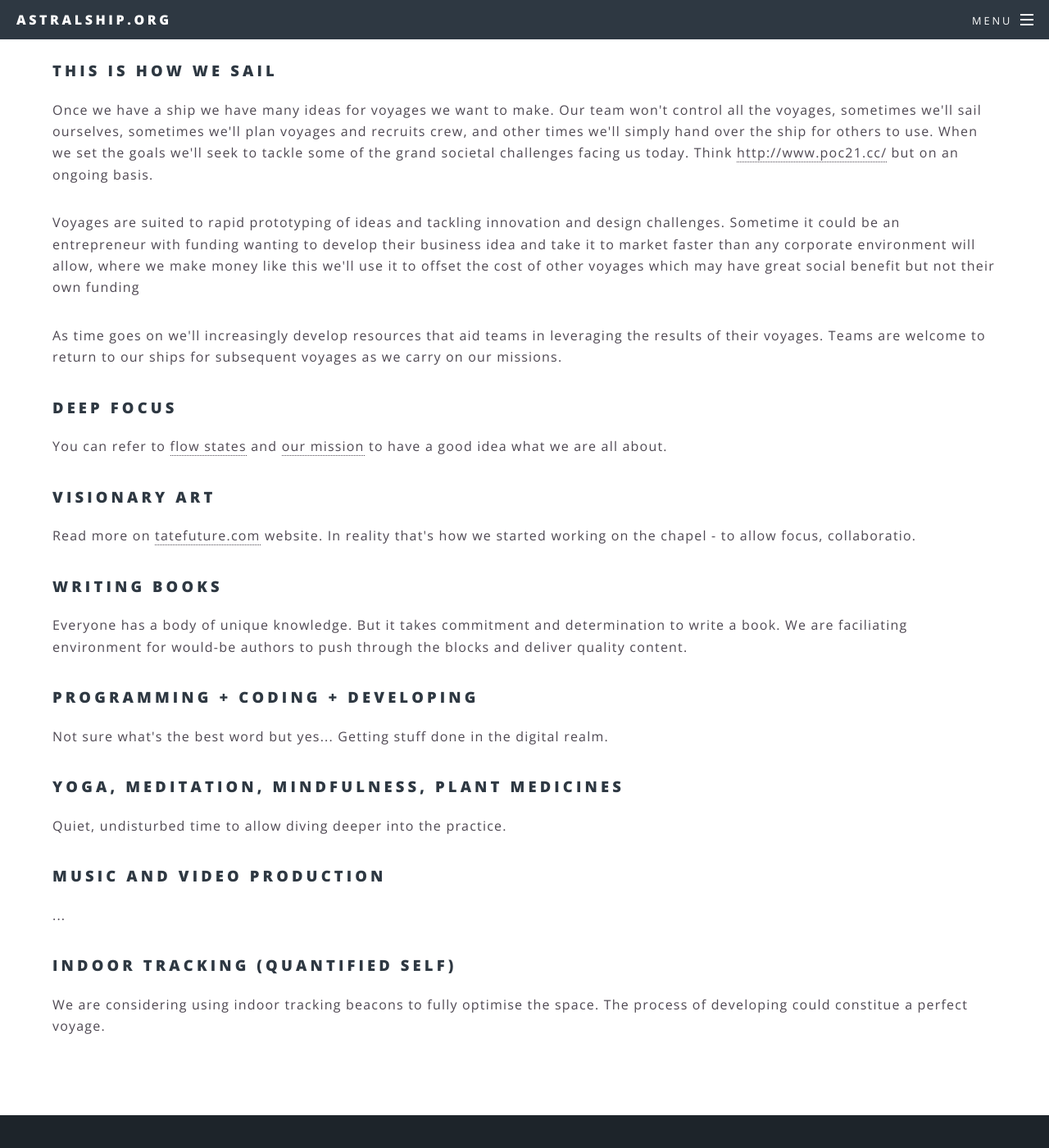
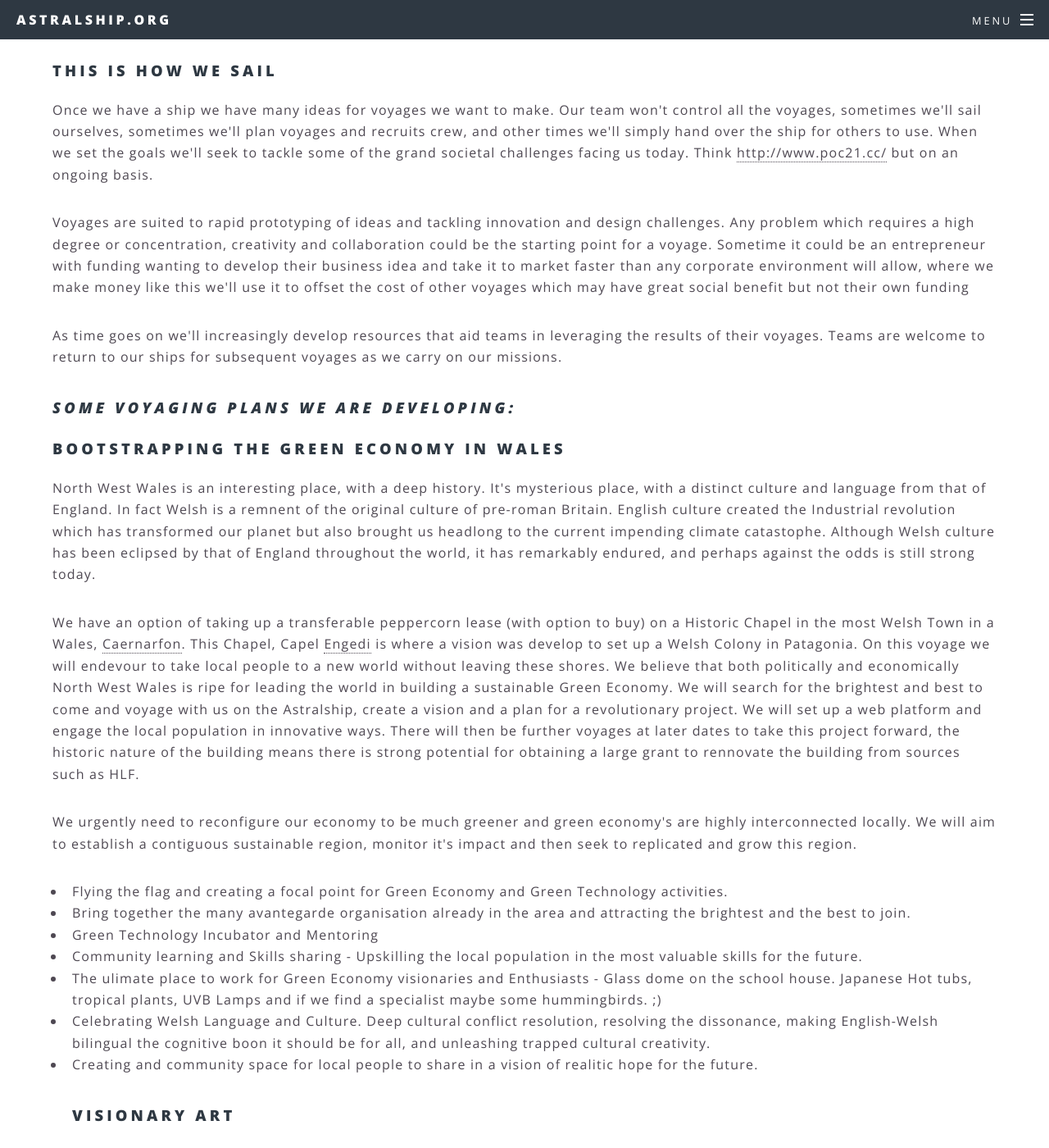
Before and after one commit to astralship/astralship.github.io, a Jekyll site: the page built from voyages.html, in a window 1280 px wide and 1400 px high, scrolled down 379 px. Shown: the whole window at 82% size. Built offline with Jekyll 4.4.1, drawn with Linux system fonts in a browser that asks for light colours; comment, search, counter and statistics services are not loaded; some of the changed text lies outside the part shown.

Commit message:
updated voyages page

```diff
--- a/voyages.html
+++ b/voyages.html
@@ -8,27 +8,47 @@
 
 	<p>Once we have a ship we have many ideas for voyages we want to make. Our team won't control all the voyages, sometimes we'll sail ourselves, sometimes we'll plan voyages and recruits crew, and other times we'll simply hand over the ship for others to use. When we set the goals we'll seek to tackle some of the grand societal challenges facing us today. Think <a href="http://www.poc21.cc/">http://www.poc21.cc/</a> but on an ongoing basis.</p>
 
-	<p>Voyages are suited to rapid prototyping of ideas and tackling innovation and design challenges. Sometime it could be an entrepreneur with funding wanting to develop their business idea and take it to market faster than any corporate environment will allow, where we make money like this we'll use it to offset the cost of other voyages which may have great social benefit but not their own funding</p>
+	<p>Voyages are suited to rapid prototyping of ideas and tackling innovation and design challenges. Any problem which requires a high degree or concentration, creativity and collaboration could be the starting point for a voyage. Sometime it could be an entrepreneur with funding wanting to develop their business idea and take it to market faster than any corporate environment will allow, where we make money like this we'll use it to offset the cost of other voyages which may have great social benefit but not their own funding</p>
 
 	<p>As time goes on we'll increasingly develop resources that aid teams in leveraging the results of their voyages. Teams are welcome to return to our ships for subsequent voyages as we carry on our missions.</p>
 
-	<h3>Deep Focus</h3>
-	<p>You can refer to <a href="flow">flow states</a> and <a href="mission">our mission</a> to have a good idea what we are all about.</p>
+	<em><h3>Some Voyaging plans we are developing:</h3></em>
+
+	<h3>Bootstrapping the green economy in Wales</h3>
+
+	<p>North West Wales is an interesting place, with a deep history. It's mysterious place, with a distinct culture and language from that of England. In fact Welsh is a remnent of the original culture of pre-roman Britain. English culture created the Industrial revolution which has transformed our planet but also brought us headlong to the current impending climate catastophe. Although Welsh culture has been eclipsed by that of England throughout the world, it has remarkably endured, and perhaps against the odds is still strong today. </p>
+	<p>We have an option of taking up a transferable peppercorn lease (with option to buy) on a Historic Chapel in the most Welsh Town in a Wales, <a href="http://">Caernarfon</a>. This Chapel, Capel <a href="http://historypoints.org/index.php?page=engedi-chapel-caernarfon">Engedi</a> is where a vision was develop to set up a Welsh Colony in Patagonia. On this voyage we will endevour to take local people to a new world without leaving these shores. We believe that both politically and economically North West Wales is ripe for leading the world in building a sustainable Green Economy. We will search for the brightest and best to come and voyage with us on the Astralship, create a vision and a plan for a revolutionary project. We will set up a web platform and engage the local population in innovative ways. There will then be further voyages at later dates to take this project forward, the historic nature of the building means there is strong potential for obtaining a large grant to rennovate the building from sources such as HLF.<p>
+	<p>We urgently need to reconfigure our economy to be much greener and green economy's are highly interconnected locally. We will aim to establish a contiguous sustainable region, monitor it's impact and then seek to replicated and grow this region.
+	<p>
+	<ul>
+		<li> Flying the flag and creating a focal point for Green Economy and Green Technology activities.
+		<li> Bring together the many avantegarde organisation already in the area and attracting the brightest and the best to join.
+		<li> Green Technology Incubator and Mentoring
+		<li> Community learning and Skills sharing - Upskilling the local population in the most valuable skills for the future.
+		<li> The ulimate place to work for Green Economy visionaries and Enthusiasts - Glass dome on the school house. Japanese Hot tubs, tropical plants, UVB Lamps and if we find a specialist maybe some hummingbirds. ;)
+		<li> Celebrating Welsh Language and Culture. Deep cultural conflict resolution, resolving the dissonance, making English-Welsh bilingual the cognitive boon it should be for all, and unleashing trapped cultural creativity.
+		<li> Creating and community space for local people to share in a vision of realitic hope for the future.
+	<p>
 
 	<h3>Visionary Art</h3>
-	<p>Read more on <a href="http://tatefuture.com">tatefuture.com</a> website. In reality that's how we started working on the chapel - to allow focus, collaboratio.</p>
+	<p>
+	Art is perhaps the most powerful force for transforming our world. We're planning a voyage to celebrate visionary art. Currently in early stages of planning but if you're interested in leading see our site at <a href="http://tatefuture.com">tatefuture.com</a>. It was in planning to collaborate on this Voyage that Liam and Michal got together and decided to accelerate Astralship.org.
+	</p>
 
-	<h3>Writing books</h3>
-	<p>Everyone has a body of unique knowledge. But it takes commitment and determination to write a book. We are faciliating environment for would-be authors to push through the blocks and deliver quality content.</p>
+	<h3>Retreats</h3>
+	<p>While the type of voyage we are building Astralship for require intense interdependant team work. We won't be running these all the time. At other times we might use the ship to host retreats. One we're planning is on book writing. Everyone has a body of unique knowledge, but it takes commitment and determination to write a book. We will faciliate a retreat for would-be authors to push through the blocks and deliver quality content.</p>
 
-	<h3>Programming + coding + developing</h3>
-	<p>Not sure what's the best word but yes... Getting stuff done in the digital realm.</p>
+	<h3>Software projects</h3>
+	<p>We are mostly technologist by background and envisage many technology voyages. While prototyping the ship we've carried a number of successful software projects which demonstrated the potential of using the chapel as a ship. In 2014 one project won £440,000 of UK government funding to develop an app to create a paperless ward system with BCU Health Board. The project has created <a href="https://elidirhealth.co.uk">Elidir Health</a>, a spin-out company which is taking the product forward and recieving a lot of positive<a href="http://www.walesonline.co.uk/business/appointments/">attention</a> in Wales. We achieved this with a small team and very limited resources. Deciding to let others take the project forward and focus on Astralship was a difficult, but we're very happy we made the right choice in following our hearts and coming back to Astralship. We're looking forward to many innovation adventure ahead.</p>
 
-	<h3>Yoga, meditation, mindfulness, plant medicines</h3>
-	<p>Quiet, undisturbed time to allow diving deeper into the practice.</p>
 
-	<h3>Music and video production</h3>
-	<p>...</p>
+	<h3>Yoga, Meditation and Mindfulness workshops</h3>
+	<p>We forsee there being plenty of time in between Voyages. The Chapel is beautifully remote and ideally suited to all kinds of relaxion and therapy workshops. We happy  <p>
 
-	<h3>Indoor tracking (quantified self)</h3>
-	<p>We are considering using indoor tracking beacons to fully optimise the space. The process of developing could constitue a perfect voyage.</p>
+	<h3>Music and Video and Theatre production</h3>
+	<p>In the rennovations we will consider in the long term plan install a recording studio area. This will open the way for voyage explicity around these goals, but also probably as a media component of many voyages</p>
+
+	<h3>Quantified self : Bravely entering the Cybernetic age eyes wide-open</h3>
+	<p>Most of us don't realise it but right now we are already Cyborgs. We've already taken it for granted we can share and process information with anyone anytime anywhere. In the last 10 year we've seen signifcant changes in our brains and a whole generations of 'digital natives' who deeply assimilated the mobile internet. We adopted first mobile phones and then smart phones mostly for convenience. There is nothing to suggest we won't start putting these inside our bodies in the not too distant future. There are huge potential ethical concerns yet to be resolved in this space, however we don't think this justifies shying away. We cannot leave the next stage of human development to corporations motivated only by profit. We anticipate undertaking many voyages in this space in the years to come and we will voyage to design our own space to be more ergonomic and functional. Currently we are considering installing indoor tracking beacons to fully track our positions in the space and experiment with voice controls, smart ventilation, heating and lighting. </p>
+	<p>We might make lots of money from these voyages, but we will use the money to further our mission. It's much more important to us that we as a species transition to the coming age in a mature, elgalitarian and healthy way than Astralship makes lots of money hastening us to deeper distopia.
+	</p>
```
